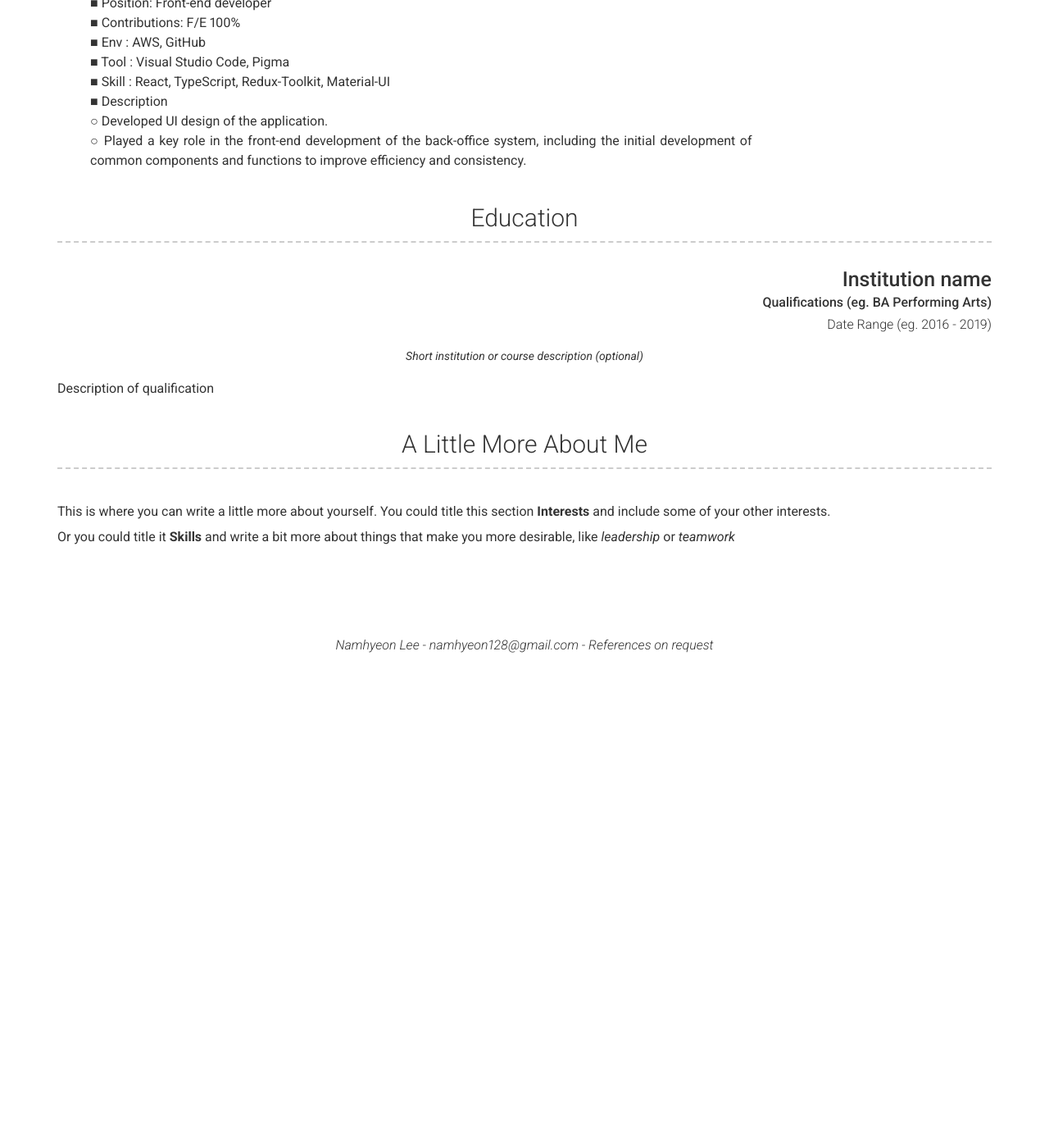
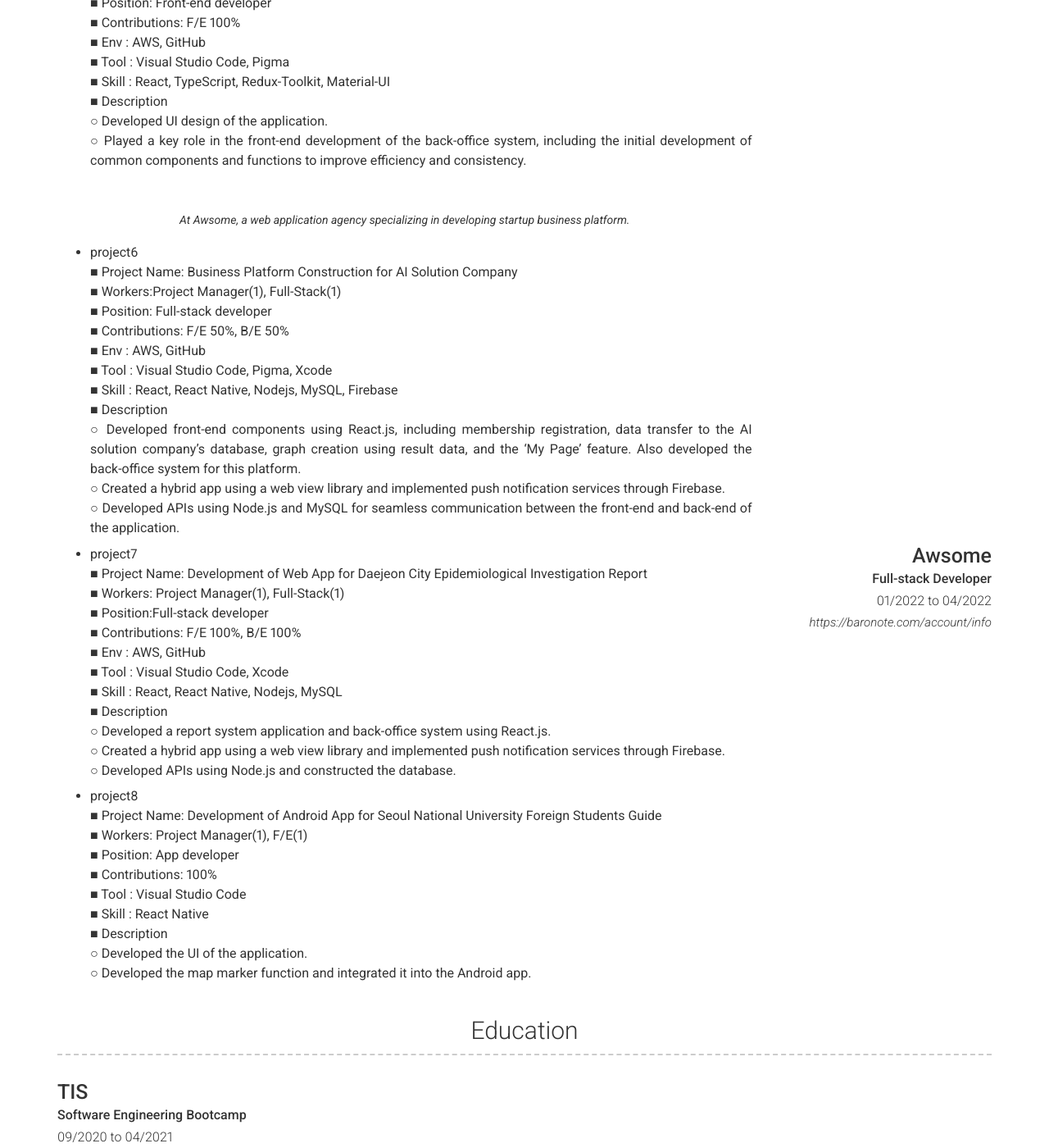
Before and after one commit to namhyeonlee/portfolio_namhyeon, a Jekyll site: the page built from index.md, in a window 1280 px wide and 1400 px high, scrolled down 2433 px. Shown: the whole window at 82% size. Built offline with Jekyll 4.4.1, drawn with Linux system fonts in a browser that asks for light colours; nearby versions of some CDN libraries; before the commit the page ends 3239 px from its top, so only the background shows below that; some of the changed text lies outside the part shown.

Commit message:
Add files via upload

```diff
--- a/_config.yml
+++ b/_config.yml
@@ -138,7 +138,7 @@ content:
         caption: 01/2022 to 04/2022
         link: https://baronote.com/account/info
         quote: >
-          SDoctoringo provides Social Network Services app that shares a portfolio for artists.
+          Doctoringo provides Social Network Services app that shares a portfolio for artists.
         description: | # this will include new lines to allow paragraphs
           - project4 <br>
           ■ Project Name: Tag&Tager Hybrid App<br>
@@ -164,17 +164,59 @@ content:
           ■ Description<br>
           ○ Developed UI design of the application.<br>
           ○ Played a key role in the front-end development of the back-office system, including the initial development of common components and functions to improve efficiency and consistency.<br>
+      - layout: right
+        title: Awsome
+        sub_title: Full-stack Developer
+        caption: 01/2022 to 04/2022
+        link: https://baronote.com/account/info
+        quote: >
+          At Awsome, a web application agency specializing in developing startup business platform.
+        description: | # this will include new lines to allow paragraphs
+          - project6 <br>
+          ■ Project Name: Business Platform Construction for AI Solution Company<br>
+          ■ Workers:Project Manager(1), Full-Stack(1)<br>
+          ■ Position: Full-stack developer<br>
+          ■ Contributions: F/E 50%, B/E 50%<br>
+          ■ Env : AWS, GitHub<br>
+          ■ Tool : Visual Studio Code, Pigma, Xcode<br>
+          ■ Skill : React, React Native, Nodejs, MySQL, Firebase<br>
+          ■ Description<br>
+          ○ Developed front-end components using React.js, including membership registration, data transfer to the AI solution company's database, graph creation using result data, and the 'My Page' feature. Also developed the back-office system for this platform.<br>
+          ○ Created a hybrid app using a web view library and implemented push notification services through Firebase.<br>
+          ○ Developed APIs using Node.js and MySQL for seamless communication between the front-end and back-end of the application.<br>
+
+          - project7 <br>
+          ■ Project Name: Development of Web App for Daejeon City Epidemiological Investigation Report<br>
+          ■ Workers: Project Manager(1), Full-Stack(1)<br>
+          ■ Position:Full-stack developer<br>
+          ■ Contributions: F/E 100%, B/E 100%<br>
+          ■ Env : AWS, GitHub<br>
+          ■ Tool : Visual Studio Code, Xcode<br>
+          ■ Skill : React, React Native, Nodejs, MySQL<br>
+          ■ Description<br>
+          ○ Developed a report system application and back-office system using React.js.<br>
+          ○ Created a hybrid app using a web view library and implemented push notification services through Firebase.<br>
+          ○ Developed APIs using Node.js and constructed the database.<br>
+
+          - project8 <br>
+          ■ Project Name: Development of Android App for Seoul National University Foreign Students Guide<br>
+          ■ Workers: Project Manager(1), F/E(1)<br>
+          ■ Position: App developer<br>
+          ■ Contributions: 100%<br>
+          ■ Tool :  Visual Studio Code<br>
+          ■ Skill : React Native<br>
+          ■ Description<br>
+          ○ Developed the UI of the application.<br>
+          ○ Developed the map marker function and integrated it into the Android app.<br>
   - title: Education
     layout: list
     content:
-      - layout: top-right
-        title: Institution name
-        sub_title: Qualifications (eg. BA Performing Arts)
-        caption: Date Range (eg. 2016 - 2019)
+      - layout: top-left
+        title: TIS
+        sub_title: Software Engineering Bootcamp
+        caption: 09/2020 to 04/2021
         quote: >
-          Short institution or course description (optional)
         description: | # this will include new lines to allow paragraphs
-          Description of qualification
   - title: A Little More About Me
     layout: text
     content: | # this will include new lines to allow paragraphs
```
